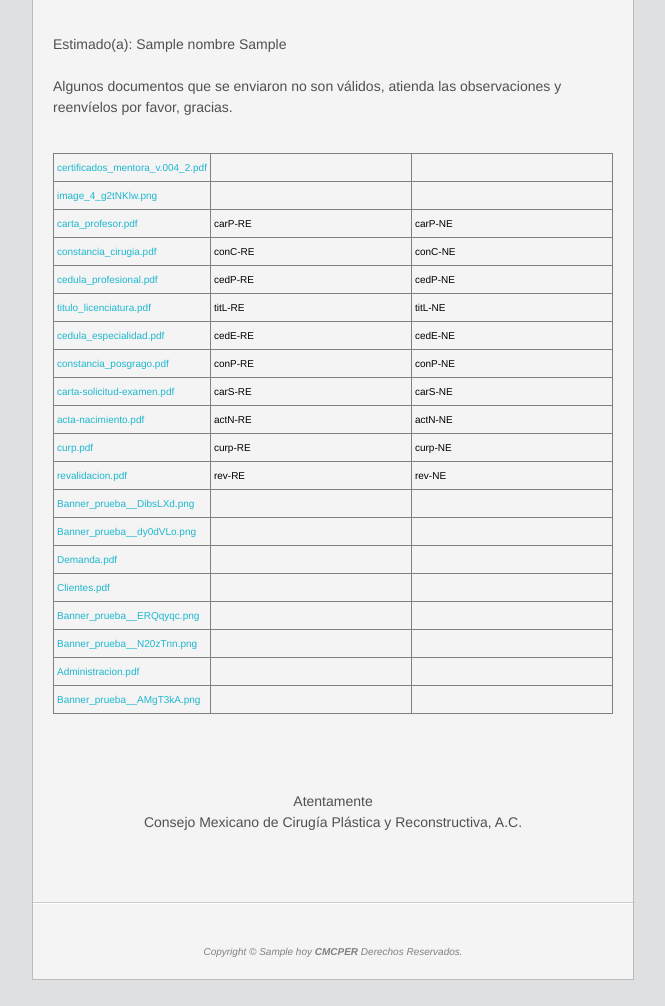
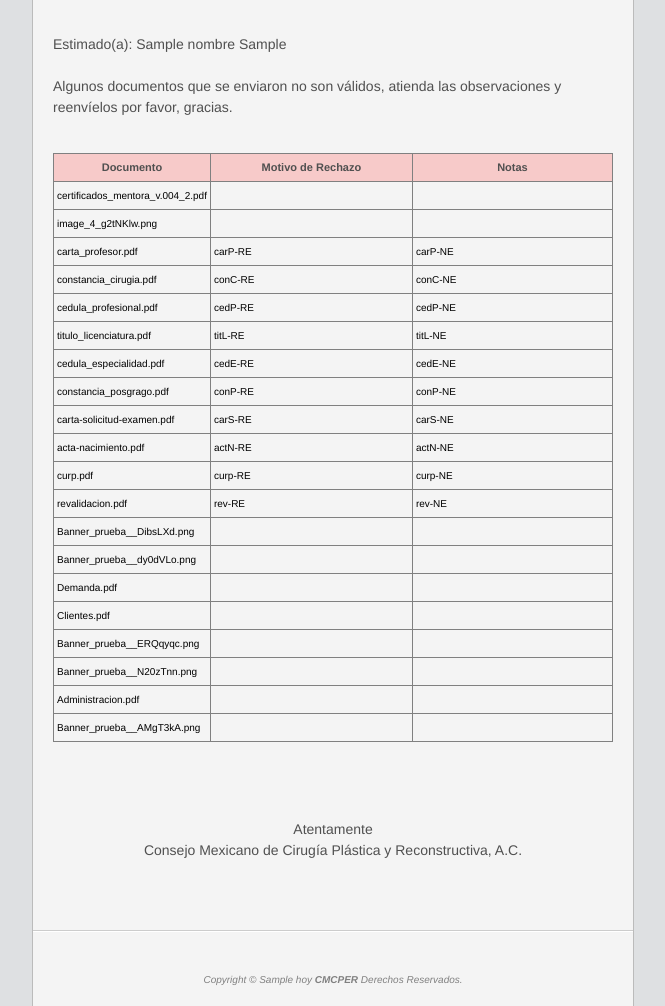
Before and after one commit to gbrlQuirozMB/cmcperBack, a Django app: template templates/emailDocsAR.html in a window 1280 px wide. Shown: the part 202-1208 px from the top of the page, without its empty margins (307-972 px from the left). Before the commit the page ends 1182 px from the top, so only its background shows below. Run offline with Django 3.2, Linux system fonts and the light colour scheme; data comes from the database, SQL or seed files in the repository; tables that the repository leaves empty hold one stand-in row (values such as "Sample post"); the template is opened without the code that fills it: values that come from a table or form of the project are taken from there, most other values are stand-ins (such as "Sample title", 1, 10 or a date in 2020); parts of the project's set-up code (start-up, migrations or seed data) failed here and were passed over.

Commit message:
UPDATED-> enviar correo de documentos-> CMCPER-86

```diff
--- a/server/settings.py
+++ b/server/settings.py
@@ -32,7 +32,7 @@ ALLOWED_HOSTS = ["*"]
 CORS_ORIGIN_ALLOW_ALL = False
 CORS_ORIGIN_WHITELIST = (
     'http://localhost:8000',
-    'http://da69e5a1da9b.ngrok.ioppl',  # back
+    'http://2e8de1978932.ngrok.io',  # back
     'http://localhost:4200',
     'http://54625c39d9d4.ngrok.io',  # front
 )
--- a/templates/emailDocsAR.html
+++ b/templates/emailDocsAR.html
@@ -491,21 +491,20 @@
 													Algunos documentos que se enviaron no son válidos, atienda las observaciones y reenvíelos por favor, gracias.
 													<br/>
 													<br/>
-													{% comment %} <ul>
-														{% for rechazado in rechazados %}
-															<li> {{rechazado.documento}} ---&#62; {{rechazado.rechazoEngargolado}} ---&#62; {{rechazado.notasEngargolado}} </li>
-														{% endfor %}
-													</ul> {% endcomment %}
 													<table align="center" border="1" cellpadding="3px" cellspacing="0" height="100%" width="100%" >
+														<tr align="center" style="background-color: #f7cac9; font-size: 11px;">
+															<th>Documento</th>
+															<th>Motivo de Rechazo</th>
+															<th>Notas</th>
+														</tr>
 														{% for rechazado in rechazados %}
 															<tr style="border: grey 1px solid;">
-																<td align="left" valign="top" width="20%"> <span style="font-size: 10px; color: #1EB7CE;"> {{rechazado.documento}} </span> </td>
+																<td align="left" valign="top" width="20%"> <span style="font-size: 10px; color: #000000;"> {{rechazado.documento}} </span> </td>
 																<td align="left" valign="top" width="40%"> <span style="font-size: 10px; color: #000000;"> {{rechazado.rechazoEngargolado}} </span> </td>
 																<td align="left" valign="top" width="40%"> <span style="font-size: 10px; color: #000000;"> {{rechazado.notasEngargolado}} </span> </td>
 															</tr>
 														{% endfor %}
 													</table>
-
 													<br/>
 													<br/>
 													<br/>
```
